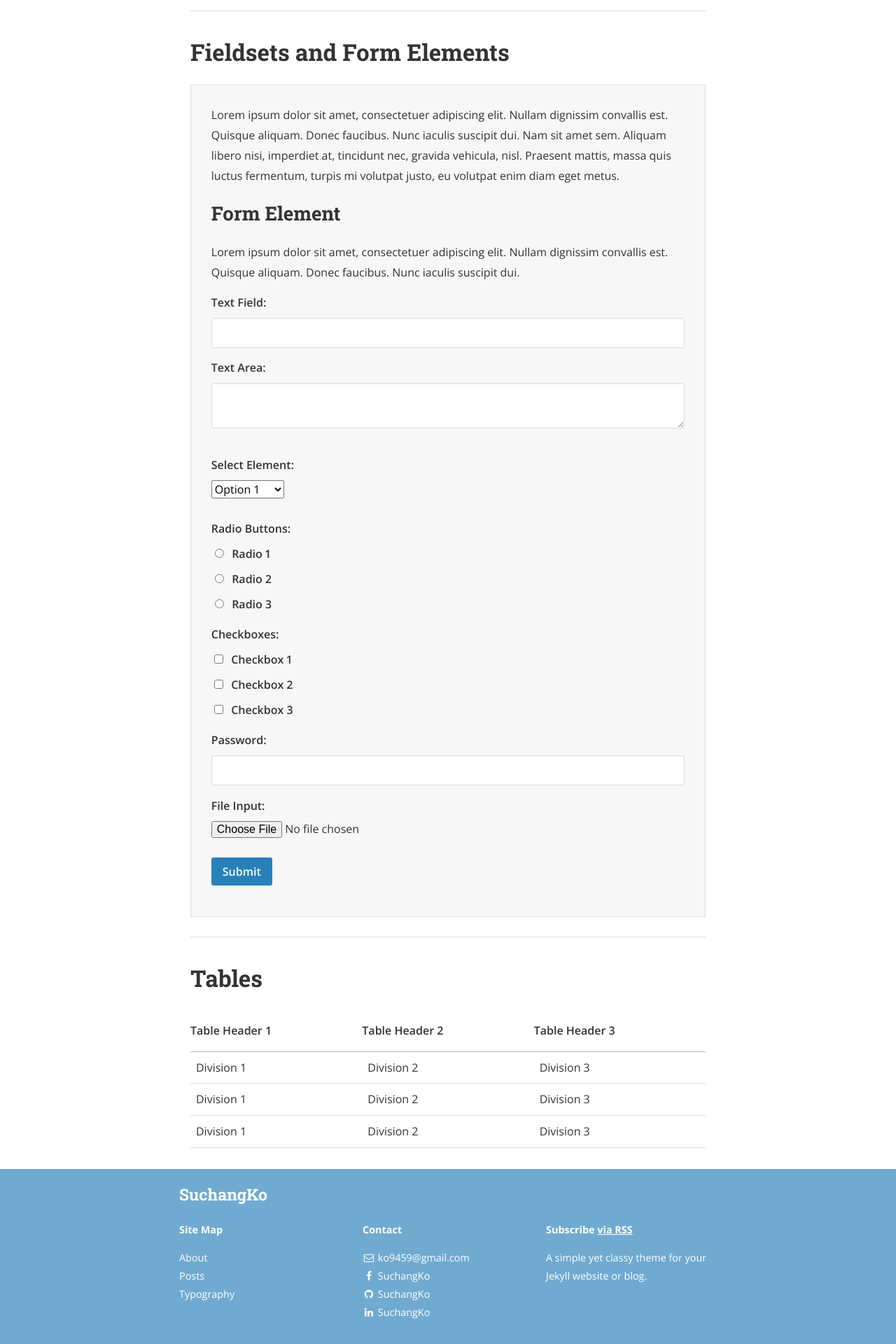
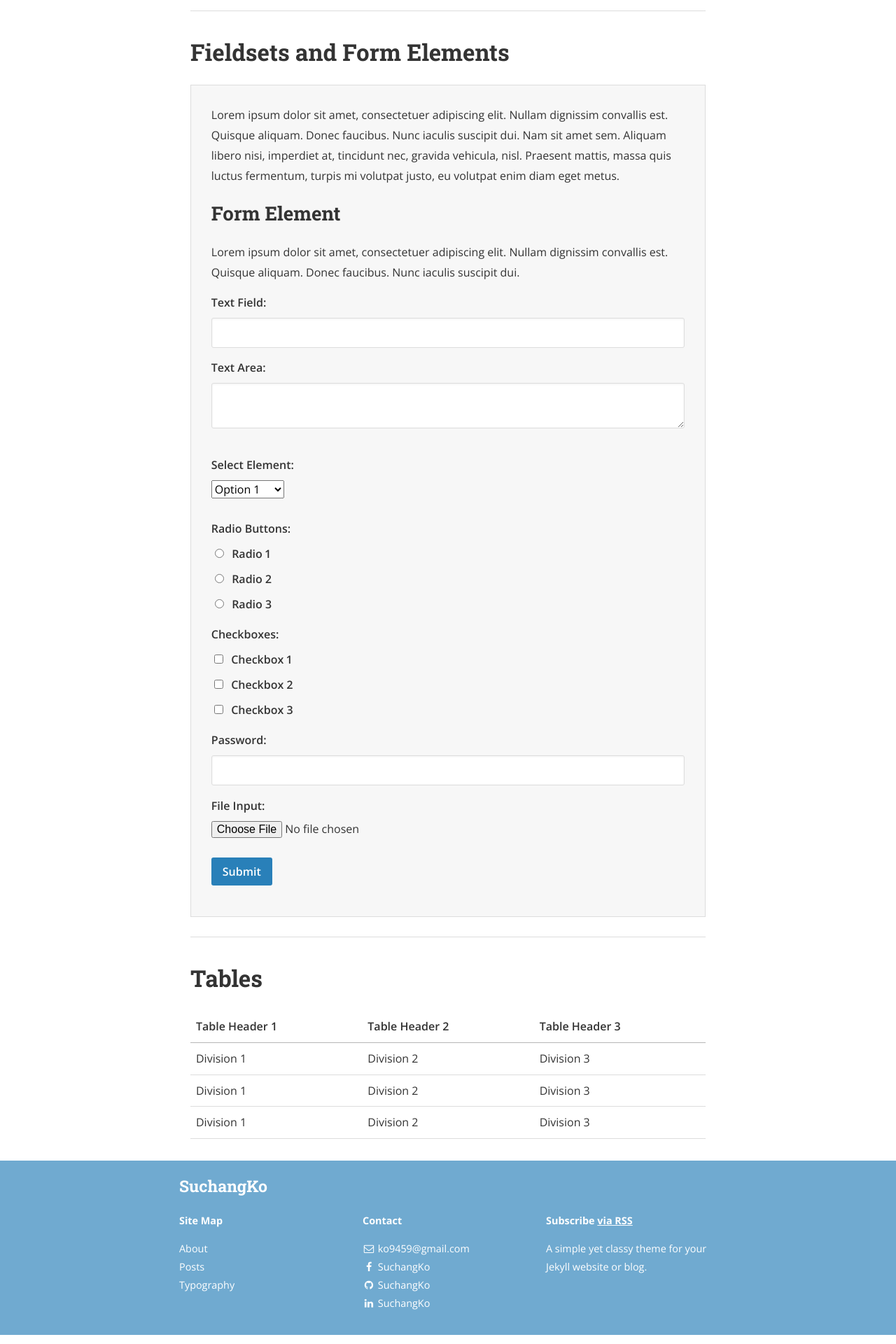
Before and after one commit to SuchangKo/suchangko.github.io, a Jekyll site: the page built from typography.html, in a window 1280 px wide. Shown: the part 2172-4092 px from the top of the page at 70% size. Built offline with Jekyll 4.4.1, drawn with Linux system fonts in a browser that asks for light colours; nearby versions of some CDN libraries; a style sheet for code colours, icons or effects is not loaded.

Commit message:
Change Markdown

```diff
--- a/_sass/base/_tables.scss
+++ b/_sass/base/_tables.scss
@@ -8,7 +8,7 @@ table {
 th {
   border-bottom: 1px solid darken($base-border-color, 15%);
   font-weight: 600;
-  padding: $small-spacing 0;
+  padding: 8px;
   text-align: left;
 }
 
```
